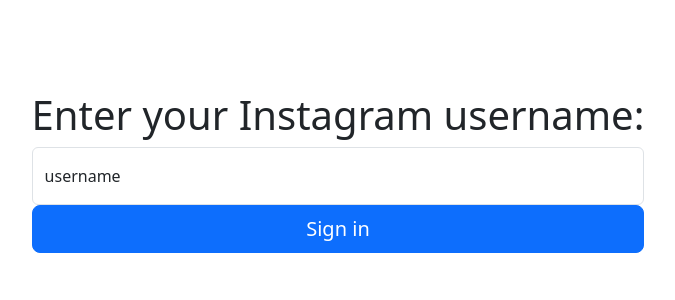
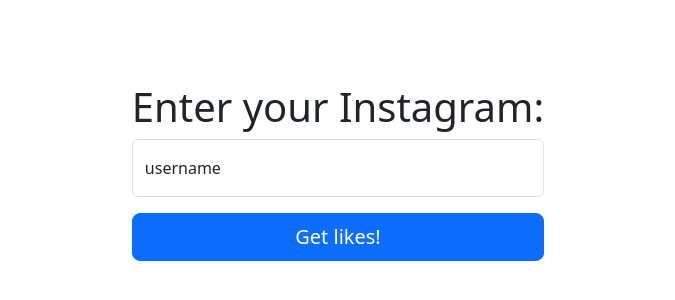
Before and after one commit to dfgrisales5078/React-bot-ui, a React (Create React App) app: page / in a window 1280 px wide. Shown: the part 228-528 px from the top of the page, without its empty margins (302-977 px from the left). Built offline with nearby package versions, Linux system fonts and the light colour scheme.

Commit message:
added space between input & button divs

```diff
--- a/public/index.html
+++ b/public/index.html
@@ -24,7 +24,7 @@
       work correctly both with client-side routing and a non-root public URL.
       Learn how to configure a non-root public URL by running `npm run build`.
     -->
-    <title>React App</title>
+    <title>Get instagram likes!</title>
   </head>
   <body>
     <noscript>You need to enable JavaScript to run this app.</noscript>
--- a/src/App.css
+++ b/src/App.css
@@ -4,30 +4,27 @@
 }
 
 body {
+  padding: 20px auto;
   display: flex;
   align-items: center;
   justify-content: center;
   padding-top: 40px;
   padding-bottom: 40px;
-  background-color: lightblue;
+  background-color: rgb(14, 86, 110);
 }
 
 .form-signin {
   max-width: 330px;
-  padding: 15px;
+  padding: 20px auto;
 }
 
 .form-signin .form-floating:focus-within {
+  padding: 20px 0 0 0;
   z-index: 2;
 }
 
-.form-signin input[type="email"] {
-  margin-bottom: -1px;
-  border-bottom-right-radius: 0;
-  border-bottom-left-radius: 0;
-}
-
 .form-signin input[type="password"] {
+  padding: 20px auto;
   margin-bottom: 10px;
   border-top-left-radius: 0;
   border-top-right-radius: 0;
--- a/src/components/homePage.jsx
+++ b/src/components/homePage.jsx
@@ -3,14 +3,15 @@
 const HomePage = () => {
     return (
         <React.Fragment>
-        <h1>Enter your Instagram username:</h1>
+            <h1>Enter your Instagram:</h1>
             <form>
-              <div class="form-floating">
+              <div className="form-floating">
                 <input type="email" class="form-control" id="floatingInput" placeholder="@example" input/>
                 <label for="floatingInput">username</label>
               </div>
-
-              <button class="w-100 btn btn-lg btn-primary" type="submit">Sign in</button>
+              <div class="mt-3 col-md-12">
+                <button class="w-100 btn btn-lg btn-primary mr-1" type="submit">Get likes!</button>
+              </div>
             </form>
         </React.Fragment>
     );
```
